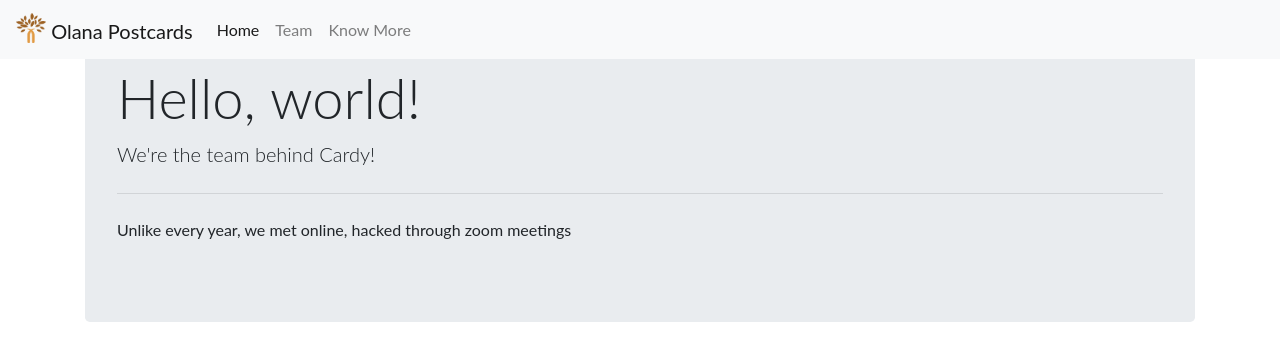
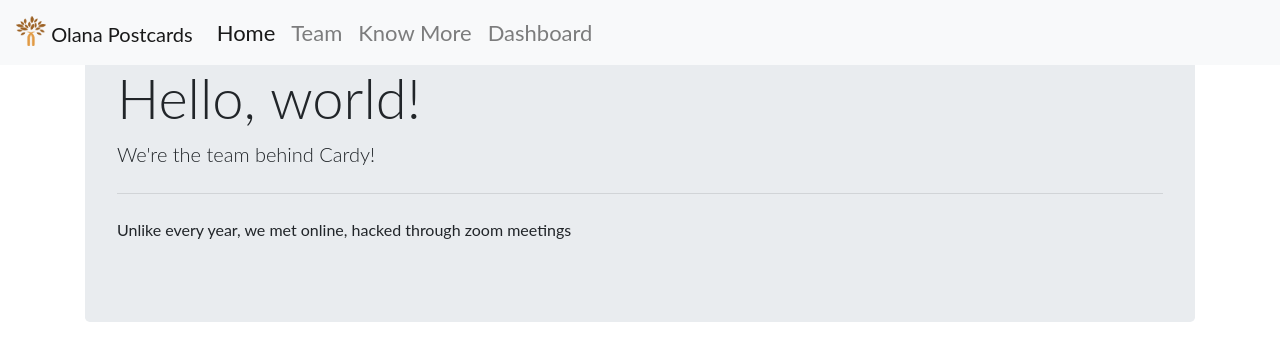
Before and after one commit to THEPortatCERN/Hackathon2020-Pier51, a Flask app: page /team in a window 1280 px wide. Shown: the top 352 px of the page. Run offline with Flask 2, Linux system fonts and the light colour scheme; some libraries are stand-ins or nearby versions.

```diff
--- a/templates/base.html
+++ b/templates/base.html
@@ -33,6 +33,9 @@
             <li class="nav-item">
                 <a class="nav-link" href="/#showcase">Know More</a>
             </li>
+            <li class="nav-item">
+                <a class="nav-link" href="/dashboard">Dashboard</a>
+            </li>
         </ul>
     </div>
 </nav>
--- a/templates/dashboard.html
+++ b/templates/dashboard.html
@@ -72,6 +72,9 @@
         Successfully updated the profile.
       </div>
       <div class="alert alert-success" id="notification" style="display: none;" role="alert">
+        <button type="button" class="close" data-dismiss="alert" aria-label="Close">
+          <span aria-hidden="true">&times;</span>
+        </button>
         <strong>Well done!</strong> Your words of kindness are on their way
       </div>
       <h3>My Profile</h3>
--- a/templates/team.html
+++ b/templates/team.html
@@ -1,5 +1,7 @@
 {% extends 'base.html' %}
-
+{% block customcss %}
+<link rel="stylesheet" type="text/css" href="{{url_for('static',filename='css/team.css')}}">
+{% endblock %}
 {% block title %} Team {% endblock%}
 {% block body %}
     <section class="team">
```
